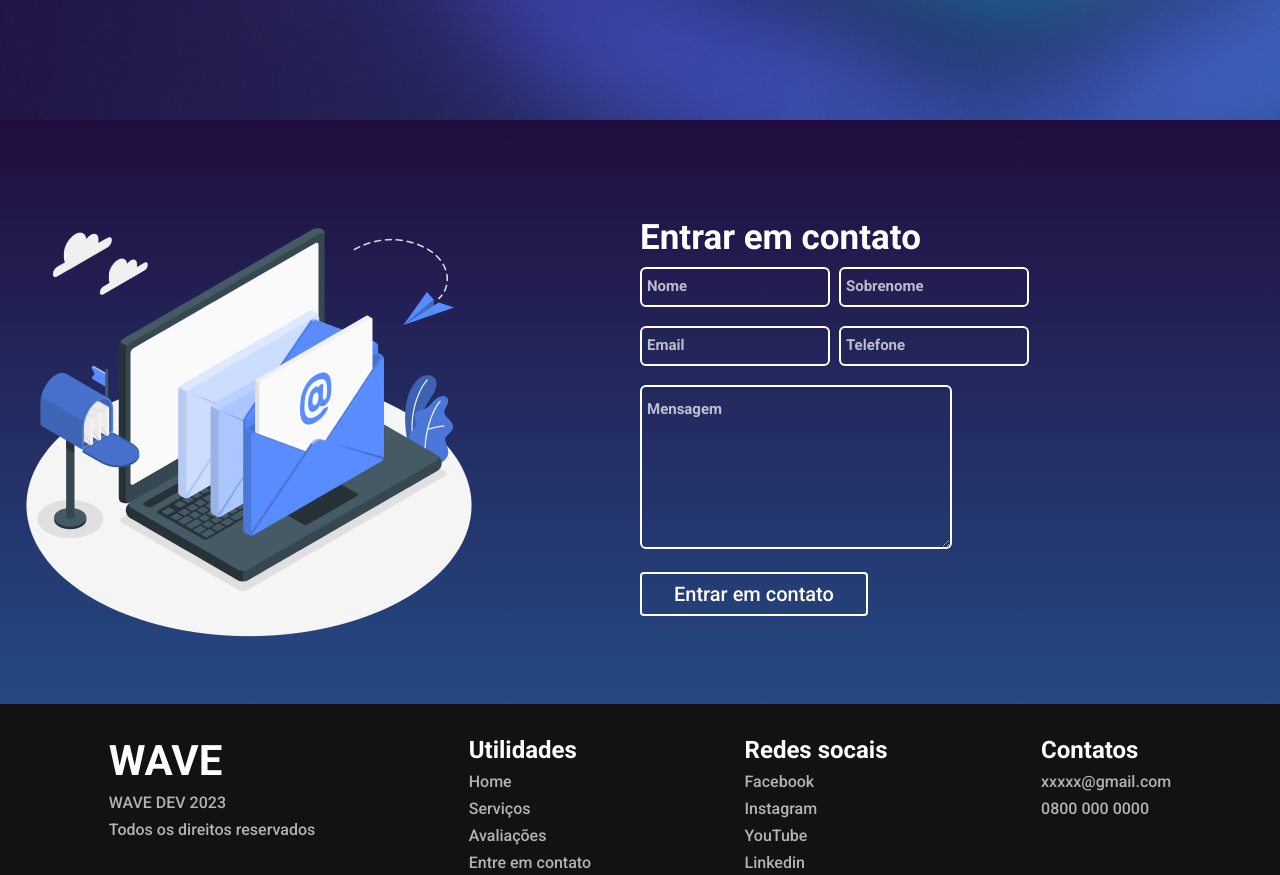
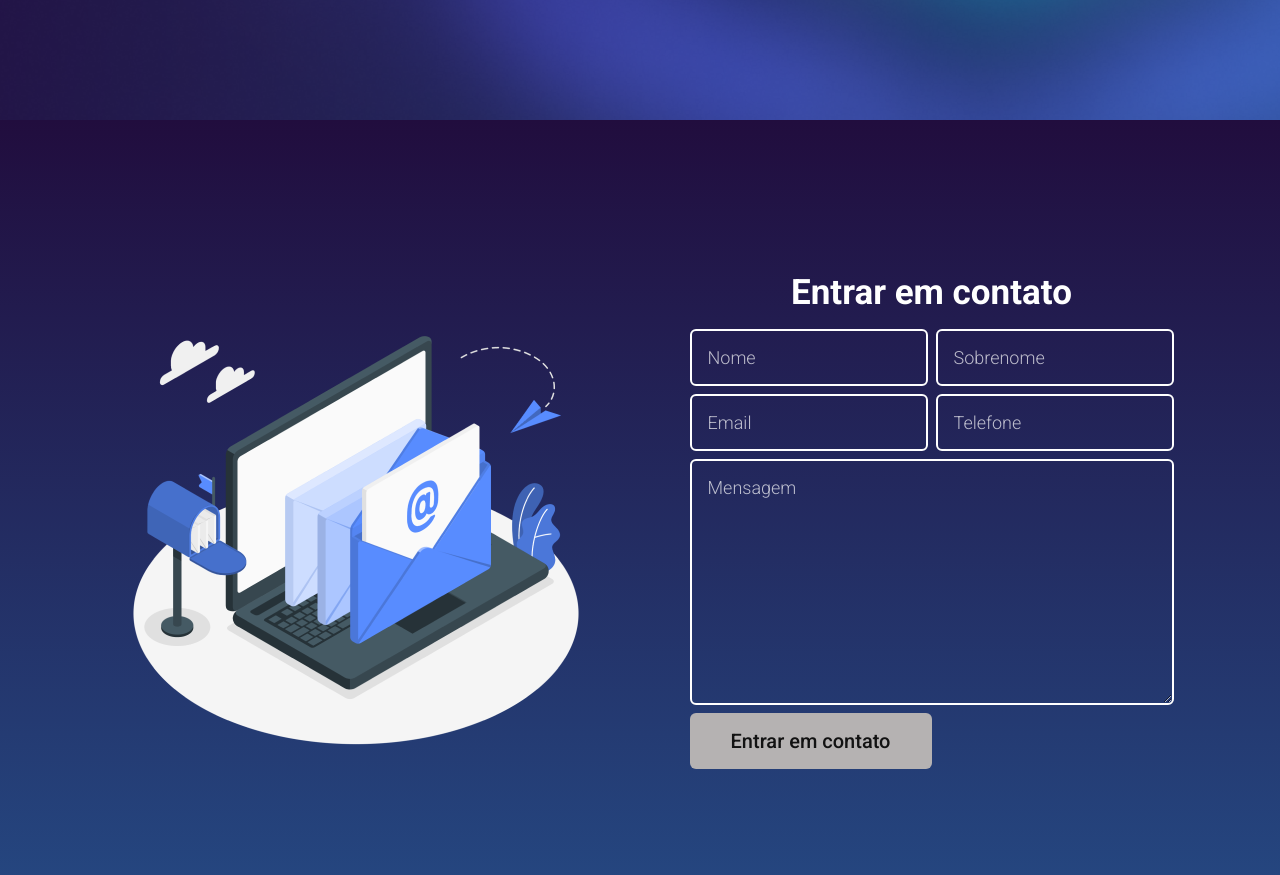
Before and after one commit to devid8642/wave_dev_lp, a plain HTML site: page index.html in a window 1280 px wide. Shown: the part 2280-3155 px from the top of the page. Drawn offline with Linux system fonts and the light colour scheme.

Commit message:
estilização do form melhorado

```diff
--- a/index.html
+++ b/index.html
@@ -11,14 +11,13 @@
     <header>
       <h1>WAVE</h1>
       <nav>
-        <div class="mobile-menu" ><img src="./assets/menu.png" alt=""></div>
+        <div class="mobile-menu"><img src="./assets/menu.png" alt="" /></div>
         <ul class="nav-list">
           <li><a href="#home">Home</a></li>
           <li><a href="#services">Serviços</a></li>
           <li><a href="#assessments">Avaliações</a></li>
-          <li><a href="#contact" class="contact">Entrar em contato</a></li>
+          <li><a href="#form" class="contact">Entrar em contato</a></li>
         </ul>
-
       </nav>
     </header>
 
@@ -46,10 +45,10 @@
               <h2>Aplicações Web</h2>
             </span>
             <p>
-              Lorem ipsum dolor, sit amet consectetur adipisicing elit. Nobis
-              ducimus ut eos minus delectus tenetur necessitatibus, itaque
-              pariatur adipisci cumque architecto quidem nostrum unde libero
-              molestiae fugiat veniam illum voluptatibus.
+              Lorem ipsum dolor sit amet consectetur, adipisicing elit.
+              Exercitationem voluptatum ex molestias cumque maxime laudantium
+              labore a, repellendus quisquam atque nesciunt. Illum molestias
+              minima pariatur soluta, tempora accusamus repellat nobis!
             </p>
           </div>
 
@@ -147,25 +146,39 @@
       </section>
 
       <section id="form">
-        <div id="box_form">
           <div id="img_form">
-            <img src="assets/imagem_fale_conosco.png">
+            <img src="assets/imagem_fale_conosco.png" />
           </div>
           <div id="content_form">
             <h1>Entrar em contato</h1>
             <form action="">
-              <input type="text" name="nome" id="nome" placeholder="Nome">
-              <input type="text" name="sobrenome" id="sobrenome" placeholder="Sobrenome">
-              <br><br>
-              <input type="email" name="email" id="email" placeholder="Email">
-              <input type="text" name="telefone" id="telefone" placeholder="Telefone">
-              <br><br>
-              <textarea name="msg" id="msg" cols="40" rows="10" placeholder="Mensagem"></textarea>
-              <br><br>
-              <button type="submit" class="contact">Entrar em contato</button>
+              <span>
+                <input type="text" name="nome" id="nome" placeholder="Nome" />
+                <input
+                  type="text"
+                  name="sobrenome"
+                  id="sobrenome"
+                  placeholder="Sobrenome"
+                />
+              </span>
+              <span>
+                <input type="email" name="email" id="email" placeholder="Email" />
+                <input
+                  type="text"
+                  name="telefone"
+                  id="telefone"
+                  placeholder="Telefone"
+                />
+              </span>
+              <textarea
+                name="msg"
+                id="msg"
+                rows="10"
+                placeholder="Mensagem"
+              ></textarea>
+              <button type="submit">Entrar em contato</button>
             </form>
           </div>
-        </div>
       </section>
     </main>
 
@@ -179,8 +192,8 @@
         <h2>Utilidades</h2>
         <a href="#home">Home</a>
         <a href="#services">Serviços</a>
-        <a href="#avaliacoes">Avaliações</a>
-        <a href="#contato">Entre em contato</a>
+        <a href="#assessments">Avaliações</a>
+        <a href="#form">Entre em contato</a>
       </div>
       <div>
         <h2>Redes socais</h2>
--- a/styles/style.css
+++ b/styles/style.css
@@ -222,56 +222,67 @@ li {
 
 #form {
   background: linear-gradient(180deg, #210D3E 0%, #254983 100%);
+  display: flex;
+  align-items: center;
+  justify-content: space-around;
+  width: 100%;
+  height: 100vh;
+  padding: 64px;
 }
 
+
 #content_form > h1 {
-  font-family: 'Roboto';
-  font-style: normal;
-  font-weight: 600;
+  text-align: center;
+  margin-bottom: 16px;
   font-size: 35px;
-  line-height: 58px;
   color: #FFFFFF;
 }
 
-#box_form {
-  display: flex;
-  align-items: center;
-}
-
-#box_form > div {
-  flex: 2;
-}
 
 #img_form {
   margin-top: 50px;
   margin-bottom: 50px;
 }
 
-form > input, textarea {
-  background: transparent;
-  box-sizing: border-box;
-  border: 2.5px solid #FFFFFF;
-  border-radius: 6px;
-  padding: 5px;
+form{
+  display: flex;
+  flex-direction: column;
+  gap:8px;
 }
 
-form > input::placeholder, textarea::placeholder {
-  font-family: 'Roboto';
-  font-style: normal;
-  font-weight: 600;
-  font-size: 15px;
-  line-height: 34px;
+form span{
+  display: flex;
+  gap: 8px;
+  align-items: center;
+}
+
+input, textarea {
+  background: transparent;
+  border: 2px solid #FFFFFF;
+  border-radius: 6px;
+  padding: 16px;
+  font-size: 18px;
+  font-weight: lighter;
+}
+
+input::placeholder, textarea::placeholder {
   color: rgba(255, 255, 255, 0.7);
 }
 
-form > input {
-  width: 190px;
-  height: 40px;
-  margin-right: 5px;
+
+input:focus, textarea:focus{
+  outline: none;
+  border: solid rgb(157, 190, 233) 2px;
 }
 
-form > button {
+button {
+  background: #B5B2B2;
   font-size: 20px;
+  padding: 16px;
+  border: none;
+  border-radius: 6px;
+  color: #121212;
+  width: 50%;
 }
 
 footer {
@@ -403,6 +414,24 @@ footer div {
     height: 100%;
   }
 
+  #form{
+    flex-direction: column;
+    height: 100%;
+  }
+
+  #img_form img{
+    height: 300px;
+    width: 300px;
+  }
+
+  form span{
+    flex-direction: column;
+  }
+
+  form button{
+    width: 100%;
+  }
+
   footer {
     flex-direction: column;
     gap: 24px;
```
